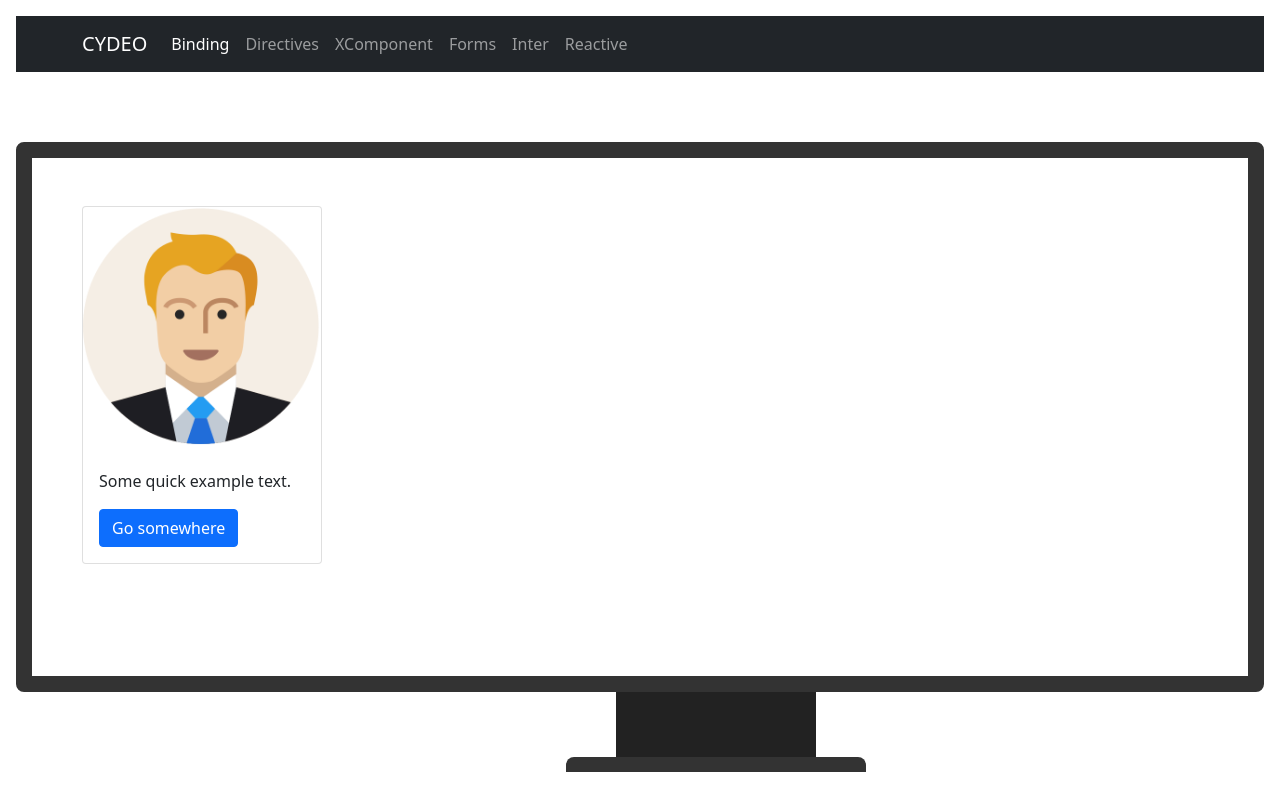
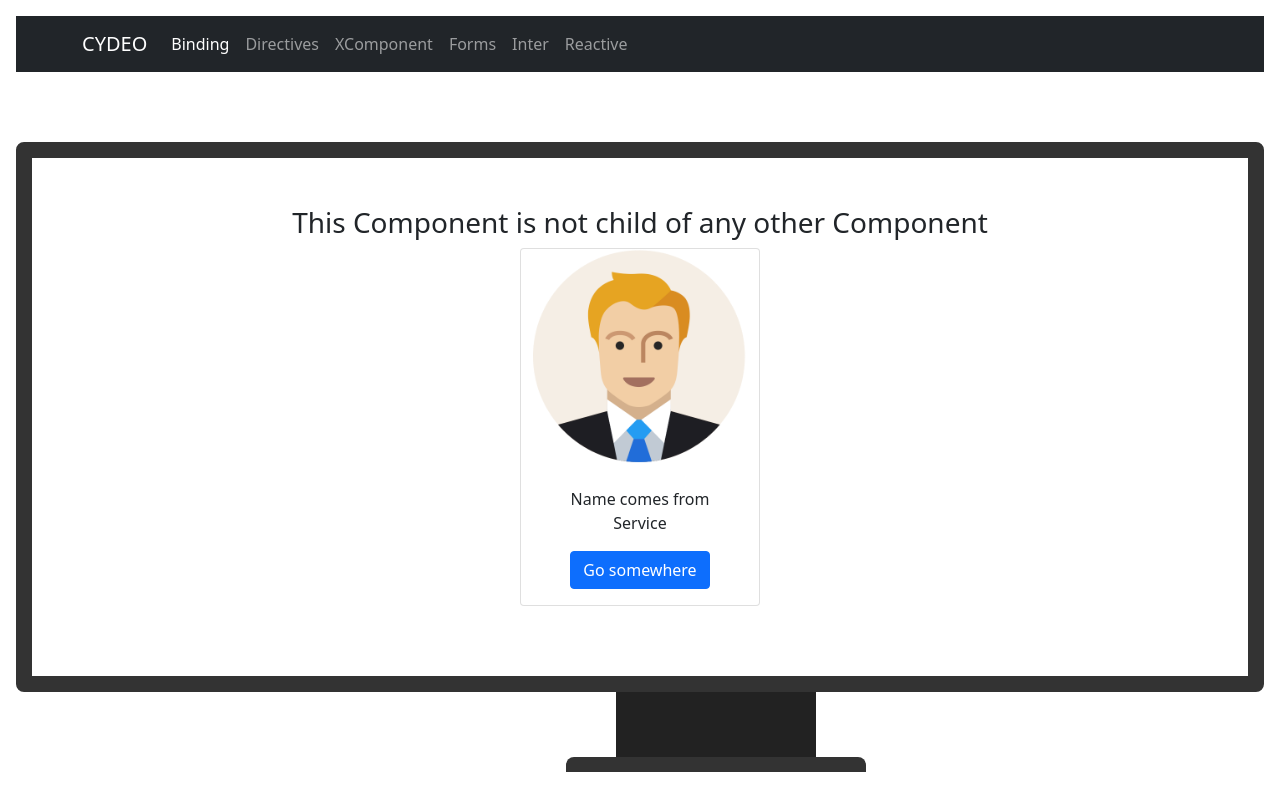
Before and after one commit to owermaiden/angular_lessons, an Angular app: page /interx in a window 1280 px wide. Built offline with nearby package versions, Linux system fonts and the light colour scheme.

Commit message:
simple changes

```diff
--- a/src/app/interComponent/inter.component.html
+++ b/src/app/interComponent/inter.component.html
@@ -1,8 +1,11 @@
-<div class="card" style="width: 15rem;">
+<div class="row d-flex justify-content-center">
+  <h3 class="text-center">This Component is not child of any other Component</h3>
+  <div class="card" style="width: 15rem;">
     <img src="assets/images/403022_business man_male_user_avatar_profile_icon.png" class="card-img-top" alt="...">
-    <div class="card-body">
+    <div class="card-body text-center">
       <h5 class="card-title">{{ selectedMentor?.name }}</h5>
-      <p class="card-text">Some quick example text.</p>
+      <p class="card-text">Name comes from Service</p>
       <a href="#" class="btn btn-primary">Go somewhere</a>
     </div>
 </div>
+</div>
--- a/src/app/interComponent/non-related/non-related.component.html
+++ b/src/app/interComponent/non-related/non-related.component.html
@@ -1,8 +1,8 @@
-<div class="row">
+<div class="row d-flex justify-content-center">
     <div class="col-12 pb-2" style="background-color: aqua;">
-        <h2>Parent side</h2>
+        <h2 class="text-center">A usual Component, dont have any child</h2>
         <br>
-        <div class="list-group">
+        <div class="list-group text-center">
             <a  class="list-group-item list-group-item-action" aria-current="true"
                 *ngFor="let mentor of mentors"
                 (click)="onSelectMentor(mentor)"> {{ mentor }}
```
